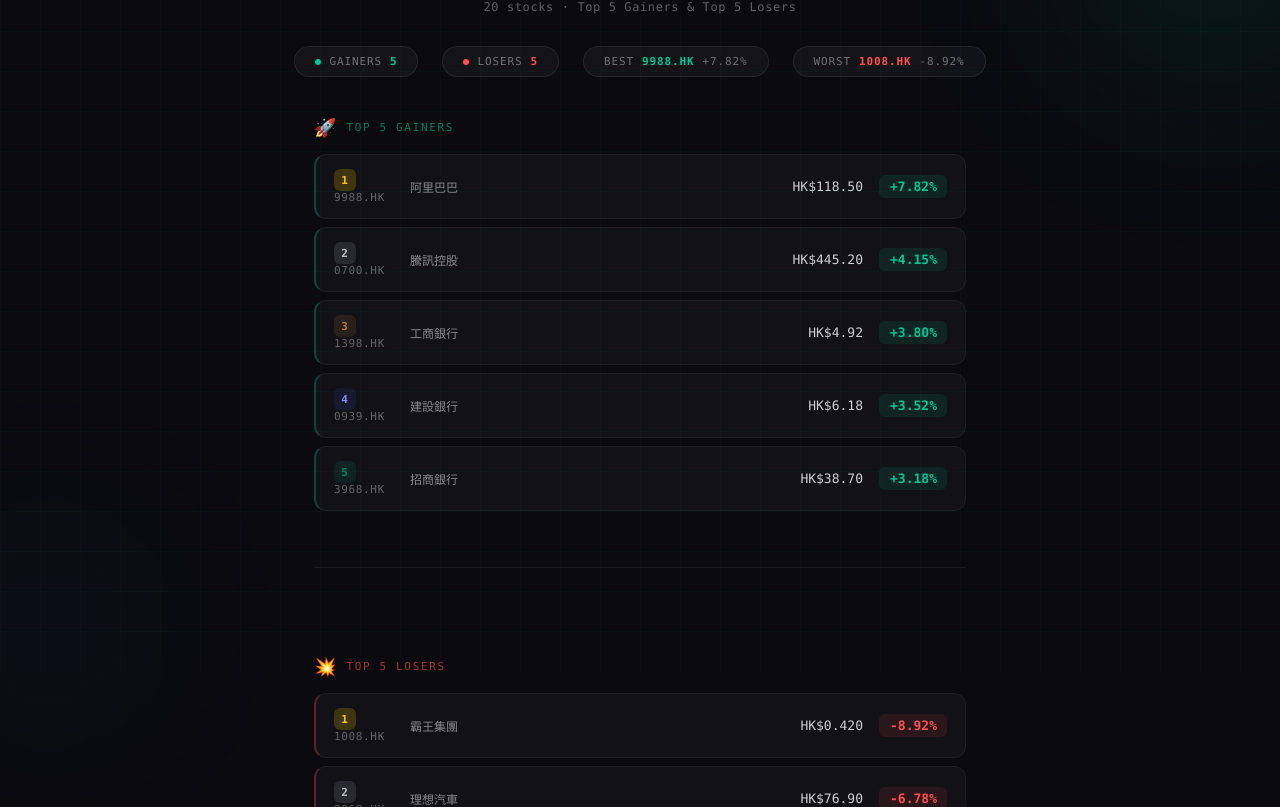
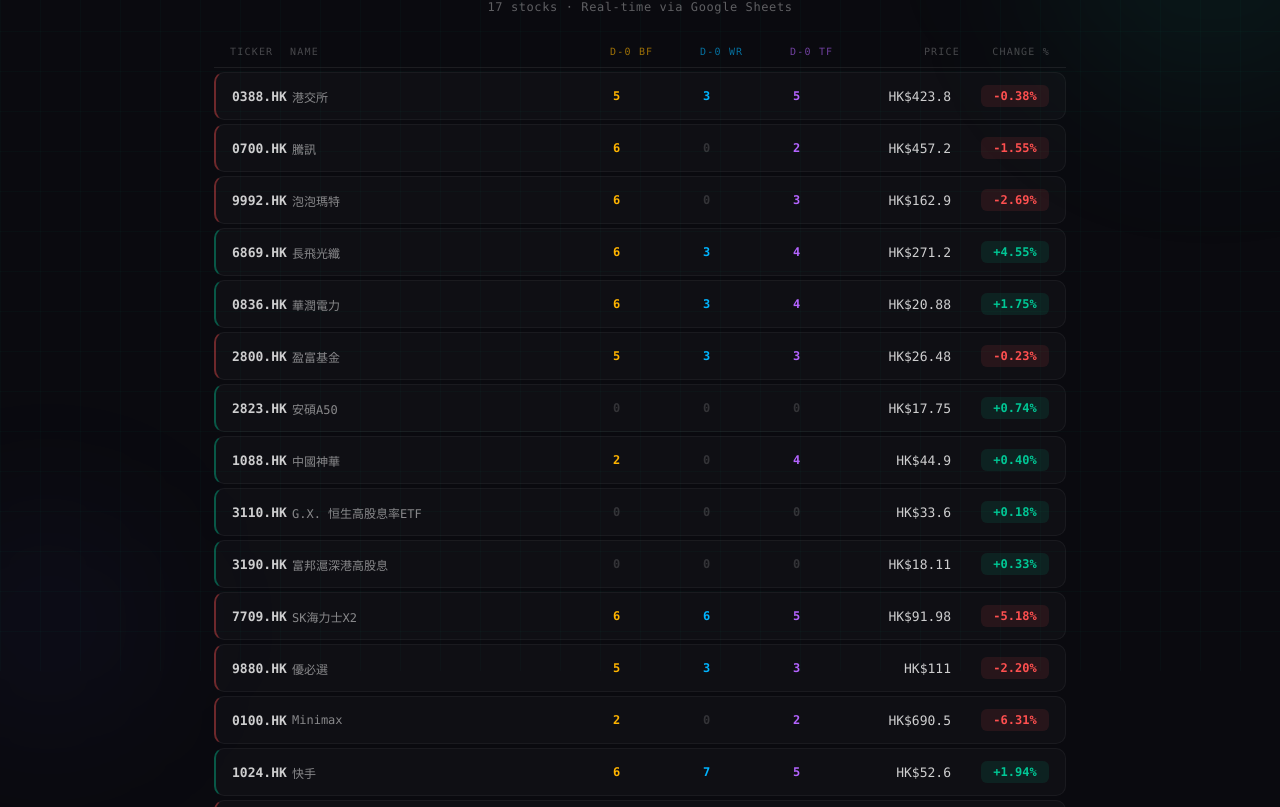
Before and after one commit to mmiot1218-cyber/sonny-website, a plain HTML site: page hk-watchlist.html in a window 1280 px wide. Shown: the part 129-936 px from the top of the page. Drawn offline with Linux system fonts and the light colour scheme.

Commit message:
hk-watchlist: new layout all 17 stocks, BF/WR/TF signals, Apps Script stub

```diff
--- a/hk-watchlist.html
+++ b/hk-watchlist.html
@@ -74,106 +74,90 @@
       color: rgba(255,255,255,0.35);
       letter-spacing: 0.05em;
     }
+    .header .live-dot {
+      display: inline-block;
+      width: 6px; height: 6px;
+      border-radius: 50%;
+      background: #00c896;
+      margin-right: 6px;
+      animation: pulse 2s ease-in-out infinite;
+    }
+    @keyframes pulse {
+      0%, 100% { opacity: 1; }
+      50% { opacity: 0.3; }
+    }
 
-    /* Summary bar */
-    .summary-bar {
+    /* Table container */
+    .table-wrap {
       position: relative;
       z-index: 10;
-      display: flex;
-      justify-content: center;
-      gap: 24px;
-      margin-bottom: 40px;
-      padding: 0 24px;
-    }
-    .summary-pill {
-      background: rgba(255,255,255,0.04);
-      border: 1px solid rgba(255,255,255,0.08);
-      border-radius: 50px;
-      padding: 8px 20px;
-      font-size: 11px;
-      letter-spacing: 0.08em;
-      display: flex;
-      align-items: center;
-      gap: 8px;
-    }
-    .summary-pill .dot {
-      width: 6px; height: 6px;
-      border-radius: 50%;
-    }
-    .summary-pill .dot.up { background: #00c896; }
-    .summary-pill .dot.down { background: #ff5050; }
-    .pill-label { color: rgba(255,255,255,0.4); text-transform: uppercase; }
-    .pill-value { color: #fff; font-weight: 600; }
-    .pill-value.pos { color: #00c896; }
-    .pill-value.neg { color: #ff5050; }
-
-    /* Section */
-    .section-wrap {
-      position: relative;
-      z-index: 10;
-      max-width: 700px;
+      max-width: 900px;
       margin: 0 auto;
-      padding: 0 24px 48px;
+      padding: 0 24px 60px;
     }
 
-    .section-label {
-      display: flex;
-      align-items: center;
-      gap: 10px;
-      margin-bottom: 16px;
+    /* Column header row */
+    .col-header {
+      display: grid;
+      grid-template-columns: 60px 1fr 90px 90px 90px 80px 90px;
+      gap: 0;
+      padding: 0 16px 10px;
+      border-bottom: 1px solid rgba(255,255,255,0.08);
+      margin-bottom: 4px;
     }
-    .section-label .icon {
-      font-size: 18px;
+    .col-header span {
+      font-size: 10px;
+      letter-spacing: 0.12em;
+      text-transform: uppercase;
+      color: rgba(255,255,255,0.25);
     }
-    .section-label .text {
-      font-size: 11px;
-      letter-spacing: 0.15em;
-      text-transform: uppercase;
-      color: rgba(255,255,255,0.4);
-    }
-    .section-label.gainers .text { color: rgba(0,200,150,0.6); }
-    .section-label.losers .text { color: rgba(255,80,80,0.6); }
+    .col-header .col-bf { color: rgba(255,180,0,0.6); }
+    .col-header .col-wr { color: rgba(0,180,255,0.6); }
+    .col-header .col-tf { color: rgba(180,100,255,0.6); }
 
+    /* Stock rows */
     .stock-list {
       display: flex;
       flex-direction: column;
-      gap: 8px;
+      gap: 4px;
     }
 
     .stock-row {
       display: grid;
-      grid-template-columns: 60px 1fr auto auto;
+      grid-template-columns: 60px 1fr 90px 90px 90px 80px 90px;
       align-items: center;
-      gap: 16px;
-      background: rgba(255,255,255,0.03);
-      border: 1px solid rgba(255,255,255,0.06);
-      border-radius: 12px;
-      padding: 14px 18px;
+      gap: 0;
+      background: rgba(255,255,255,0.025);
+      border: 1px solid rgba(255,255,255,0.05);
+      border-radius: 10px;
+      padding: 12px 16px;
       transition: border-color 0.2s, transform 0.15s;
       cursor: default;
     }
     .stock-row:hover {
-      border-color: rgba(255,255,255,0.12);
-      transform: translateX(3px);
+      border-color: rgba(255,255,255,0.1);
+      transform: translateX(2px);
     }
-    .stock-row.gainer {
-      border-left: 2px solid rgba(0,200,150,0.3);
+    .stock-row.up { border-left: 2px solid rgba(0,200,150,0.4); }
+    .stock-row.down { border-left: 2px solid rgba(255,80,80,0.4); }
+    .stock-row.flat { border-left: 2px solid rgba(255,255,255,0.08); }
+
+    /* Cells */
+    .cell { display: flex; align-items: center; }
+
+    .ticker-cell {
+      flex-direction: column;
+      align-items: flex-start;
+      gap: 2px;
     }
-    .stock-row.loser {
-      border-left: 2px solid rgba(255,80,80,0.3);
-    }
-
-    .stock-ticker {
+    .ticker-cell .code {
       font-size: 13px;
       font-weight: 600;
-      color: rgba(255,255,255,0.75);
-      letter-spacing: 0.05em;
+      color: rgba(255,255,255,0.8);
     }
-    .stock-ticker .code {
-      display: block;
-      font-size: 11px;
-      color: rgba(255,255,255,0.35);
-      font-weight: 400;
+    .ticker-cell .expiry {
+      font-size: 10px;
+      color: rgba(255,255,255,0.25);
     }
 
     .stock-name {
@@ -182,61 +166,92 @@
       white-space: nowrap;
       overflow: hidden;
       text-overflow: ellipsis;
+      padding-right: 12px;
     }
 
-    .stock-price {
-      text-align: right;
+    /* Signal cells */
+    .sig-cell {
+      justify-content: center;
+      font-size: 12px;
+      font-weight: 700;
+      letter-spacing: 0.05em;
+      padding: 0 4px;
+    }
+    .sig-bf { color: #ffb400; }
+    .sig-wr { color: #00b4ff; }
+    .sig-tf { color: #b464ff; }
+    .sig-zero { color: rgba(255,255,255,0.15); }
+
+    /* Price */
+    .price-cell {
       font-size: 13px;
       font-weight: 500;
       color: rgba(255,255,255,0.8);
+      justify-content: flex-end;
+      padding-right: 8px;
     }
 
-    .stock-change {
-      text-align: right;
-      font-size: 13px;
+    /* Change % */
+    .change-cell {
+      justify-content: flex-end;
+    }
+    .change-badge {
+      font-size: 12px;
       font-weight: 600;
+      padding: 4px 9px;
+      border-radius: 6px;
       min-width: 68px;
-      padding: 4px 10px;
-      border-radius: 6px;
+      text-align: center;
     }
-    .stock-change.up {
+    .change-badge.up {
       color: #00c896;
       background: rgba(0,200,150,0.1);
     }
-    .stock-change.down {
+    .change-badge.down {
       color: #ff5050;
       background: rgba(255,80,80,0.1);
     }
-
-    .rank-badge {
-      width: 22px;
-      height: 22px;
-      border-radius: 6px;
-      display: flex;
-      align-items: center;
-      justify-content: center;
-      font-size: 11px;
-      font-weight: 700;
-      margin-right: 4px;
-    }
-    .rank-badge.rank-1 { background: rgba(255,200,0,0.2); color: #ffc800; }
-    .rank-badge.rank-2 { background: rgba(180,180,200,0.15); color: #c0c0cc; }
-    .rank-badge.rank-3 { background: rgba(180,120,60,0.15); color: #b4783c; }
-    .rank-badge.rank-4 { background: rgba(100,100,255,0.1); color: #8888ff; }
-    .rank-badge.rank-5 { background: rgba(0,200,150,0.1); color: rgba(0,200,150,0.6); }
-
-    /* Divider */
-    .section-divider {
-      height: 1px;
-      background: rgba(255,255,255,0.06);
-      margin: 8px 0 40px;
+    .change-badge.flat {
+      color: rgba(255,255,255,0.4);
+      background: rgba(255,255,255,0.05);
     }
 
-    @media (max-width: 500px) {
-      .stock-row { grid-template-columns: 50px 1fr auto; }
-      .stock-price { display: none; }
-      .stock-change { font-size: 12px; }
-      .summary-bar { gap: 12px; flex-wrap: wrap; }
+    /* Data source footer */
+    .data-footer {
+      position: relative;
+      z-index: 10;
+      text-align: center;
+      padding: 20px 24px 40px;
+      font-size: 10px;
+      letter-spacing: 0.08em;
+      color: rgba(255,255,255,0.15);
+    }
+    .data-footer .gs-icon {
+      display: inline-block;
+      width: 10px; height: 10px;
+      background: rgba(0,200,150,0.3);
+      border-radius: 2px;
+      margin-right: 5px;
+      vertical-align: middle;
+    }
+
+    @media (max-width: 700px) {
+      .col-header { display: none; }
+      .stock-row {
+        grid-template-columns: 50px 1fr auto;
+        grid-template-rows: auto auto;
+      }
+      .sig-header { display: none; }
+      .name-cell { grid-column: 2; grid-row: 1; }
+      .price-cell { display: none; }
+      .change-cell { grid-column: 3; grid-row: 1; }
+      .sigs-row {
+        grid-column: 1 / -1;
+        grid-row: 2;
+        display: flex;
+        gap: 8px;
+        padding-top: 6px;
+      }
     }
   </style>
 </head>
@@ -252,131 +267,145 @@
       </svg>
       Back to Menu
     </a>
-    <h1>HK Watchlist</h1>
-    <p>20 stocks · Top 5 Gainers & Top 5 Losers</p>
+    <h1><span class="live-dot"></span>HK Watchlist</h1>
+    <p id="stockCount">17 stocks · Real-time via Google Sheets</p>
   </div>
 
-  <!-- Summary pills -->
-  <div class="summary-bar">
-    <div class="summary-pill">
-      <span class="dot up"></span>
-      <span class="pill-label">Gainers</span>
-      <span class="pill-value pos" id="gainerCount">5</span>
+  <div class="table-wrap">
+    <!-- Column headers -->
+    <div class="col-header">
+      <span>Ticker</span>
+      <span>Name</span>
+      <span class="col-bf">D-0 BF</span>
+      <span class="col-wr">D-0 WR</span>
+      <span class="col-tf">D-0 TF</span>
+      <span style="text-align:right">Price</span>
+      <span style="text-align:right">Change %</span>
     </div>
-    <div class="summary-pill">
-      <span class="dot down"></span>
-      <span class="pill-label">Losers</span>
-      <span class="pill-value neg" id="loserCount">5</span>
-    </div>
-    <div class="summary-pill">
-      <span class="pill-label">Best</span>
-      <span class="pill-value pos" id="bestStock">—</span>
-      <span class="pill-label" id="bestChange"></span>
-    </div>
-    <div class="summary-pill">
-      <span class="pill-label">Worst</span>
-      <span class="pill-value neg" id="worstStock">—</span>
-      <span class="pill-label" id="worstChange"></span>
-    </div>
+
+    <!-- Stock rows -->
+    <div class="stock-list" id="stockList"></div>
   </div>
 
-  <!-- Top 5 Gainers -->
-  <div class="section-wrap">
-    <div class="section-label gainers">
-      <span class="icon">🚀</span>
-      <span class="text">Top 5 Gainers</span>
-    </div>
-    <div class="stock-list" id="gainerList"></div>
-  </div>
-
-  <div class="section-wrap">
-    <div class="section-divider"></div>
-  </div>
-
-  <!-- Top 5 Losers -->
-  <div class="section-wrap">
-    <div class="section-label losers">
-      <span class="icon">💥</span>
-      <span class="text">Top 5 Losers</span>
-    </div>
-    <div class="stock-list" id="loserList"></div>
+  <div class="data-footer">
+    <span class="gs-icon"></span>
+    Data via Google Sheets · <span id="lastUpdated">Loading...</span>
   </div>
 
   <script>
-    // 20 HK stocks with dummy data
-    const stocks = [
-      { ticker: '9988', name: '阿里巴巴', price: 118.50, change: 7.82 },
-      { ticker: '0700', name: '騰訊控股', price: 445.20, change: 4.15 },
-      { ticker: '1398', name: '工商銀行', price: 4.92, change: 3.80 },
-      { ticker: '0939', name: '建設銀行', price: 6.18, change: 3.52 },
-      { ticker: '3968', name: '招商銀行', price: 38.70, change: 3.18 },
-      { ticker: '2628', name: '中國人壽', price: 15.40, change: 2.85 },
-      { ticker: '2318', name: '中國平安', price: 52.30, change: 2.41 },
-      { ticker: '0388', name: '港交所', price: 342.00, change: 1.92 },
-      { ticker: '0005', name: '滙豐控股', price: 68.80, change: 1.62 },
-      { ticker: '6823', name: '香港電訊', price: 10.20, change: 1.08 },
-      { ticker: '1109', name: '華潤置地', price: 28.60, change: -0.52 },
-      { ticker: '6808', name: '高鑫零售', price: 2.15, change: -1.38 },
-      { ticker: '9926', name: '海底撈', price: 18.90, change: -2.18 },
-      { ticker: '0669', name: '中國生物製藥', price: 3.82, change: -2.80 },
-      { ticker: '2020', name: '安踏體育', price: 68.50, change: -3.25 },
-      { ticker: '6690', name: '海爾智家', price: 26.10, change: -3.88 },
-      { ticker: '2269', name: '金斯瑞生物', price: 14.20, change: -4.42 },
-      { ticker: '9811', name: '小鵬汽車', price: 48.30, change: -5.15 },
-      { ticker: '9868', name: '理想汽車', price: 76.90, change: -6.78 },
-      { ticker: '1008', name: '霸王集團', price: 0.42, change: -8.92 },
+    // ─────────────────────────────────────────────────────────────────
+    // EMBEDDED FALLBACK DATA (from HK Watchlist tab, May 12 2026)
+    // Update this array when pushing a new version without Apps Script
+    // ─────────────────────────────────────────────────────────────────
+    const FALLBACK_DATA = [
+      { ticker: '0388', name: '港交所',      price: '423.8',  change: '-0.38%', bf: 5, wr: 3, tf: 5 },
+      { ticker: '0700', name: '騰訊',        price: '457.2',  change: '-1.55%', bf: 6, wr: 0, tf: 2 },
+      { ticker: '9992', name: '泡泡瑪特',    price: '162.9',  change: '-2.69%', bf: 6, wr: 0, tf: 3 },
+      { ticker: '6869', name: '長飛光纖',    price: '271.2',  change: '+4.55%', bf: 6, wr: 3, tf: 4 },
+      { ticker: '0836', name: '華潤電力',    price: '20.88',  change: '+1.75%', bf: 6, wr: 3, tf: 4 },
+      { ticker: '2800', name: '盈富基金',    price: '26.48',  change: '-0.23%', bf: 5, wr: 3, tf: 3 },
+      { ticker: '2823', name: '安碩A50',     price: '17.75',  change: '+0.74%', bf: 0, wr: 0, tf: 0 },
+      { ticker: '1088', name: '中國神華',    price: '44.9',   change: '+0.40%', bf: 2, wr: 0, tf: 4 },
+      { ticker: '3110', name: 'G.X. 恒生高股息率ETF', price: '33.6', change: '+0.18%', bf: 0, wr: 0, tf: 0 },
+      { ticker: '3190', name: '富邦滬深港高股息', price: '18.11', change: '+0.33%', bf: 0, wr: 0, tf: 0 },
+      { ticker: '7709', name: 'SK海力士X2', price: '91.98',  change: '-5.18%', bf: 6, wr: 6, tf: 5 },
+      { ticker: '9880', name: '優必選',      price: '111',    change: '-2.20%', bf: 5, wr: 3, tf: 3 },
+      { ticker: '0100', name: 'Minimax',     price: '690.5',  change: '-6.31%', bf: 2, wr: 0, tf: 2 },
+      { ticker: '1024', name: '快手',        price: '52.6',   change: '+1.94%', bf: 6, wr: 7, tf: 5 },
+      { ticker: '1810', name: '小米',        price: '31.46',  change: '-0.76%', bf: 9, wr: 0, tf: 3 },
+      { ticker: '3690', name: '美團',        price: '84.15',  change: '-0.24%', bf: 7, wr: 3, tf: 3 },
+      { ticker: '0020', name: '商湯',        price: '1.99',   change: '-1.97%', bf: 3, wr: 0, tf: 2 },
     ];
 
-    function fmt(price) {
-      return price >= 100 ? price.toFixed(2)
-           : price >= 10  ? price.toFixed(2)
-           : price >= 1  ? price.toFixed(2)
-           :                price.toFixed(3);
+    // ─────────────────────────────────────────────────────────────────
+    // APPS SCRIPT URL — replace with your deployed web app URL:
+    // https://script.google.com/macros/s/{DEPLOYMENT_ID}/exec
+    // Leave as placeholder → uses FALLBACK_DATA below
+    // ─────────────────────────────────────────────────────────────────
+    const APPS_SCRIPT_URL = 'YOUR_APPS_SCRIPT_URL_HERE';
+
+    function parseChange(changeStr) {
+      const num = parseFloat(changeStr.replace('%', '').replace('+', ''));
+      return isNaN(num) ? 0 : num;
     }
 
-    function renderRow(stock, rank) {
-      const isUp = stock.change >= 0;
-      const cls = isUp ? 'up' : 'down';
-      const sign = isUp ? '+' : '';
-      const badgeCls = `rank-${rank}`;
+    function sigClass(val) {
+      return val === 0 ? 'sig-cell sig-zero' : 'sig-cell';
+    }
 
+    function changeClass(changeStr) {
+      const num = parseChange(changeStr);
+      if (num > 0) return 'change-badge up';
+      if (num < 0) return 'change-badge down';
+      return 'change-badge flat';
+    }
+
+    function rowClass(changeStr) {
+      const num = parseChange(changeStr);
+      if (num > 0) return 'stock-row up';
+      if (num < 0) return 'stock-row down';
+      return 'stock-row flat';
+    }
+
+    function renderRow(s) {
+      const changeStr = s.change;
       return `
-        <div class="stock-row ${isUp ? 'gainer' : 'loser'}">
-          <div class="stock-ticker">
-            <span class="rank-badge ${badgeCls}">${rank}</span>
-            <span class="code">${stock.ticker}.HK</span>
+        <div class="${rowClass(changeStr)}">
+          <div class="cell ticker-cell">
+            <span class="code">${s.ticker}.HK</span>
           </div>
-          <div class="stock-name">${stock.name}</div>
-          <div class="stock-price">HK$${fmt(stock.price)}</div>
-          <div class="stock-change ${cls}">${sign}${stock.change.toFixed(2)}%</div>
+          <div class="cell stock-name">${s.name}</div>
+          <div class="${sigClass(s.bf)} sig-bf">${s.bf}</div>
+          <div class="${sigClass(s.wr)} sig-wr">${s.wr}</div>
+          <div class="${sigClass(s.tf)} sig-tf">${s.tf}</div>
+          <div class="cell price-cell">HK$${s.price}</div>
+          <div class="cell change-cell">
+            <span class="${changeClass(changeStr)}">${changeStr}</span>
+          </div>
         </div>
       `;
     }
 
-    // Sort gainers (highest change first)
-    const gainers = [...stocks]
-      .filter(s => s.change > 0)
-      .sort((a, b) => b.change - a.change)
-      .slice(0, 5);
+    function render(stocks) {
+      document.getElementById('stockList').innerHTML =
+        stocks.map(renderRow).join('');
+      document.getElementById('stockCount').textContent =
+        stocks.length + ' stocks · Real-time via Google Sheets';
+    }
 
-    // Sort losers (lowest/most negative first)
-    const losers = [...stocks]
-      .filter(s => s.change < 0)
-      .sort((a, b) => a.change - b.change)
-      .slice(0, 5);
+    function updateTimestamp() {
+      const now = new Date();
+      document.getElementById('lastUpdated').textContent =
+        'Updated ' + now.toLocaleTimeString('en-HK', { timeZone: 'Asia/Hong_Kong' });
+    }
 
-    document.getElementById('gainerList').innerHTML =
-      gainers.map((s, i) => renderRow(s, i + 1)).join('');
-    document.getElementById('loserList').innerHTML =
-      losers.map((s, i) => renderRow(s, i + 1)).join('');
+    // ── Try Apps Script, fall back to embedded data ──────────────────
+    async function loadData() {
+      if (APPS_SCRIPT_URL === 'YOUR_APPS_SCRIPT_URL_HERE') {
+        // No URL configured — use embedded data
+        render(FALLBACK_DATA);
+        updateTimestamp();
+        return;
+      }
 
-    // Summary pills
-    document.getElementById('gainerCount').textContent = gainers.length;
-    document.getElementById('loserCount').textContent = losers.length;
-    document.getElementById('bestStock').textContent = gainers[0].ticker + '.HK';
-    document.getElementById('bestChange').textContent = '+' + gainers[0].change.toFixed(2) + '%';
-    document.getElementById('worstStock').textContent = losers[0].ticker + '.HK';
-    document.getElementById('worstChange').textContent = losers[0].change.toFixed(2) + '%';
+      try {
+        const resp = await fetch(APPS_SCRIPT_URL);
+        if (!resp.ok) throw new Error('HTTP ' + resp.status);
+        const data = await resp.json();
+        if (Array.isArray(data) && data.length > 0) {
+          render(data);
+        } else {
+          throw new Error('Empty or invalid response');
+        }
+      } catch (e) {
+        console.warn('[HK Watchlist] Apps Script unavailable, using fallback data.', e.message);
+        render(FALLBACK_DATA);
+      } finally {
+        updateTimestamp();
+      }
+    }
+
+    loadData();
   </script>
 
 </body>
```
Also changed, not shown: scripts/hk-watchlist-apps-script.js (added, +66 -0 lines).
